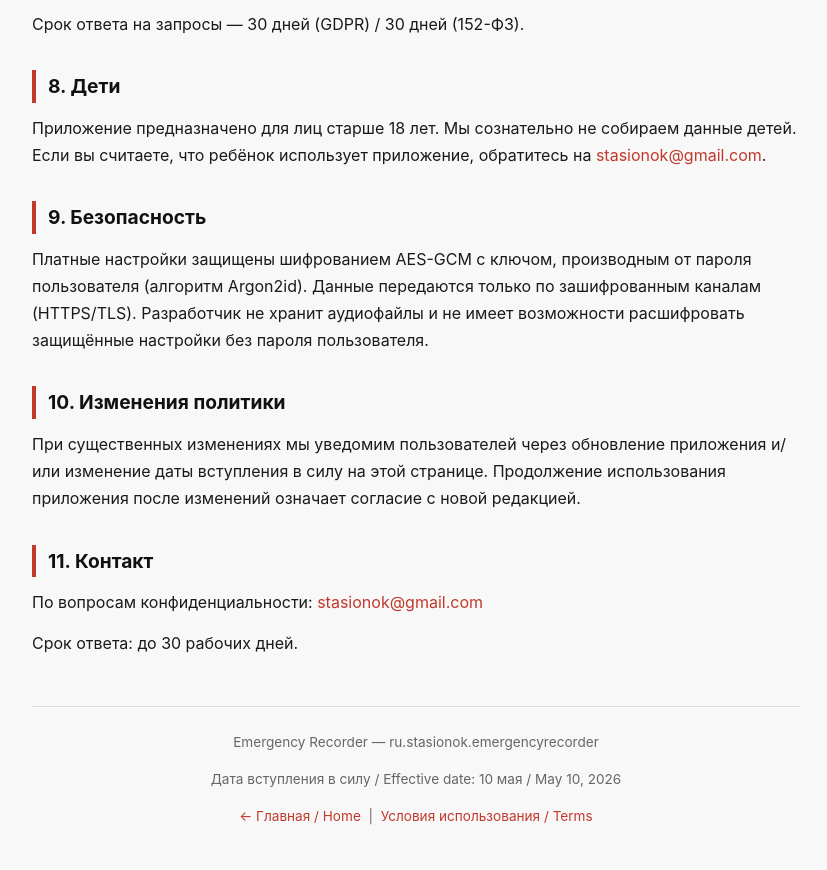
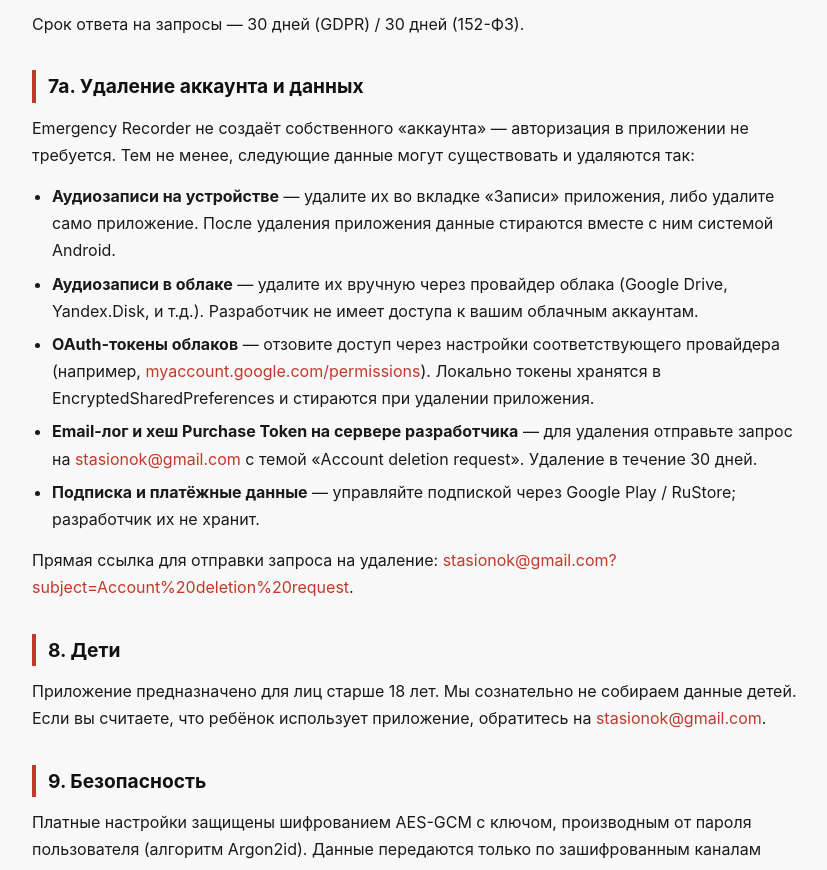
Before and after one commit to stasionok/emergency-recorder, a plain HTML site: page PRIVACY_POLICY.html in a window 1280 px wide. Shown: the part 3314-4184 px from the top of the page, without its empty margins (224-1051 px from the left). Drawn offline with Linux system fonts and the light colour scheme.

Commit message:
actualize

```diff
--- a/PRIVACY_POLICY.html
+++ b/PRIVACY_POLICY.html
@@ -190,6 +190,17 @@
     </ul>
     <p>Срок ответа на запросы — 30 дней (GDPR) / 30 дней (152-ФЗ).</p>
 
+    <h2>7а. Удаление аккаунта и данных</h2>
+    <p>Emergency Recorder не создаёт собственного «аккаунта» — авторизация в приложении не требуется. Тем не менее, следующие данные могут существовать и удаляются так:</p>
+    <ul>
+      <li><strong>Аудиозаписи на устройстве</strong> — удалите их во вкладке «Записи» приложения, либо удалите само приложение. После удаления приложения данные стираются вместе с ним системой Android.</li>
+      <li><strong>Аудиозаписи в облаке</strong> — удалите их вручную через провайдер облака (Google Drive, Yandex.Disk, и т.д.). Разработчик не имеет доступа к вашим облачным аккаунтам.</li>
+      <li><strong>OAuth-токены облаков</strong> — отзовите доступ через настройки соответствующего провайдера (например, <a href="https://myaccount.google.com/permissions" target="_blank" rel="noopener">myaccount.google.com/permissions</a>). Локально токены хранятся в EncryptedSharedPreferences и стираются при удалении приложения.</li>
+      <li><strong>Email-лог и хеш Purchase Token на сервере разработчика</strong> — для удаления отправьте запрос на <a href="mailto:stasionok@gmail.com">stasionok@gmail.com</a> с темой «Account deletion request». Удаление в течение 30 дней.</li>
+      <li><strong>Подписка и платёжные данные</strong> — управляйте подпиской через Google Play / RuStore; разработчик их не хранит.</li>
+    </ul>
+    <p>Прямая ссылка для отправки запроса на удаление: <a href="mailto:stasionok@gmail.com?subject=Account%20deletion%20request">stasionok@gmail.com?subject=Account%20deletion%20request</a>.</p>
+
     <h2>8. Дети</h2>
     <p>Приложение предназначено для лиц старше 18 лет. Мы сознательно не собираем данные детей. Если вы считаете, что ребёнок использует приложение, обратитесь на <a href="mailto:stasionok@gmail.com">stasionok@gmail.com</a>.</p>
 
@@ -281,6 +292,17 @@
     </ul>
     <p>Response time: within 30 days (GDPR) / 30 days (152-FZ).</p>
 
+    <h2>7a. Account &amp; Data Deletion</h2>
+    <p>Emergency Recorder does not create a developer-side account — no sign-in is required. The data items that may exist are deleted as follows:</p>
+    <ul>
+      <li><strong>On-device audio recordings</strong> — delete them via the “Recordings” tab in the app, or uninstall the app. On uninstall, Android wipes all app-private data automatically.</li>
+      <li><strong>Cloud-stored recordings</strong> — delete them through your cloud provider (Google Drive, Yandex.Disk, etc.). The Developer has no access to your cloud accounts.</li>
+      <li><strong>OAuth tokens for clouds</strong> — revoke access via the provider’s settings (e.g. <a href="https://myaccount.google.com/permissions" target="_blank" rel="noopener">myaccount.google.com/permissions</a>). Tokens stored locally in EncryptedSharedPreferences are wiped on app uninstall.</li>
+      <li><strong>Email log and Purchase Token hash on the Developer's server</strong> — to request deletion, send an email to <a href="mailto:stasionok@gmail.com">stasionok@gmail.com</a> with subject “Account deletion request”. Processed within 30 days.</li>
+      <li><strong>Subscription &amp; payment data</strong> — manage your subscription through Google Play / RuStore; the Developer does not store payment data.</li>
+    </ul>
+    <p>Direct link to submit a deletion request: <a href="mailto:stasionok@gmail.com?subject=Account%20deletion%20request">stasionok@gmail.com?subject=Account%20deletion%20request</a>.</p>
+
     <h2>8. Children</h2>
     <p>This app is intended for users aged 18 and older. We do not knowingly collect data from children. If you believe a child is using this app, contact <a href="mailto:stasionok@gmail.com">stasionok@gmail.com</a>.</p>
 
```
Also changed, not shown: index.html (+1 -0 lines).
